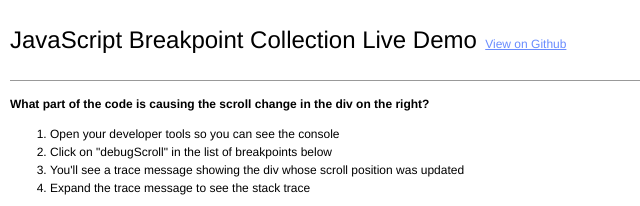
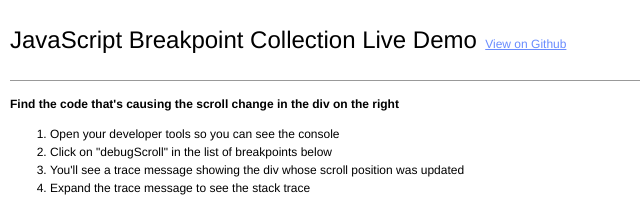
Before and after one commit to mattzeunert/javascript-breakpoint-collection, a browser extension: page gh-pages/live-demo.html in a window 1280 px wide. Shown: the top 206 px of the page, 0-640 px from the left. Drawn offline with Linux system fonts and the light colour scheme.

Commit message:
Tweak copy.

```diff
--- a/gh-pages/live-demo.html
+++ b/gh-pages/live-demo.html
@@ -20,7 +20,7 @@
     <div style="line-height: 1.5em">
         <div style="float: left;width: 60%;">
             <b>
-                What part of the code is causing the scroll change in the div on the right?
+                Find the code that's causing the scroll change in the div on the right
             </b>
             <ol>
                 <li>Open your developer tools so you can see the console</li>
```
